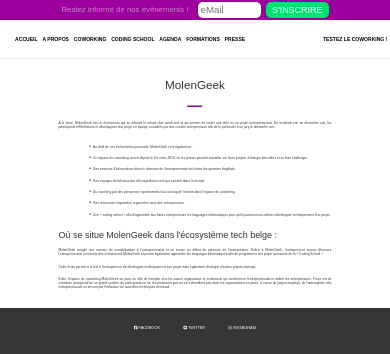
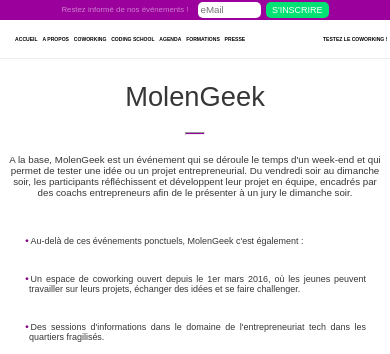
Before and after one commit to Vingt-Six/Exo1-Sass, a website: page index.html in a window 390 px wide. Shown: the top 354 px of the page. Drawn offline with Linux system fonts and the light colour scheme; a web font is replaced by a local one.

Commit message:
media queries bodypage fini

```diff
--- a/src/sass/module/_bodypage.sass
+++ b/src/sass/module/_bodypage.sass
@@ -1,11 +1,19 @@
 .allpagebody
     margin: 5% 15%
     color: $fcolor
+    @media screen and (min-width: 768px) and ( max-width: 1023px )
+        margin: 5% 5%
+    @media screen and (min-width: 375px) and ( max-width: 767px )
+        margin: 5% 2%
     h1
         text-align: center
         font-size: 3vw
         font-weight: 400
         margin-bottom: 5%
+        @media screen and (min-width: 768px) and ( max-width: 1023px )
+            font-size: 4vw
+        @media screen and (min-width: 375px) and ( max-width: 767px )
+            font-size: 7vw
     hr
         background-color: #9b009d
         width: 5%
@@ -15,6 +23,11 @@
         font-size: 0.84vw
         text-align: justify
         font-weight: 500
+        @media screen and (min-width: 768px) and ( max-width: 1023px )
+            font-size: 1.1vw
+        @media screen and (min-width: 375px) and ( max-width: 767px )
+            font-size: 2.5vw
+            text-align: center
     ul
         margin-top: 5%
         font-size: 0.84vw
@@ -23,9 +36,21 @@
         list-style-type: none
         text-align: justify
         margin-bottom: 5%
+        @media screen and (min-width: 1024px) and ( max-width: 1439px )
+            width: 96%
+        @media screen and (min-width: 768px) and ( max-width: 1023px )
+            font-size: 1.1vw
+        @media screen and (min-width: 375px) and ( max-width: 767px )
+            width: 90%
+        @media screen and (min-width: 375px) and ( max-width: 767px )
+            font-size: 2.3vw
+            margin-top: 10%
+            margin-left: -5%
     li
         margin: 2%
         margin-left: -2%
+        @media screen and (min-width: 375px) and ( max-width: 767px )
+            margin: 8% 0
     li::before
         content: "•"
         color: purple
@@ -33,8 +58,16 @@
         font-size: 1.3vw
         margin: 0.5vw
         margin-left: -1vw
+        @media screen and (min-width: 375px) and ( max-width: 767px )
+            font-size: 2.5vw
     h2
         font-size: 2.3vw
         font-weight: 500
+        @media screen and (min-width: 768px) and ( max-width: 1023px )
+            font-size: 3vw
+        @media screen and (min-width: 375px) and ( max-width: 767px )
+            font-size: 4.5vw
     .para2
         margin: 3% 0
+        @media screen and (min-width: 375px) and ( max-width: 767px )
+            margin: 8% 0
```
Also changed, not shown: public/css/app.css, 1 other file.
